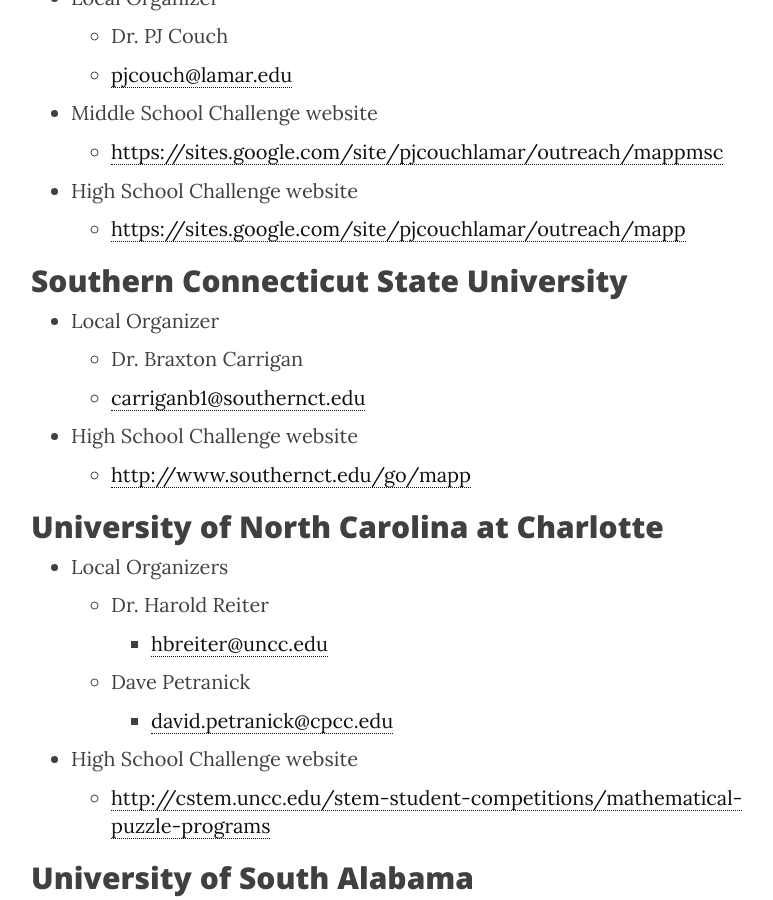
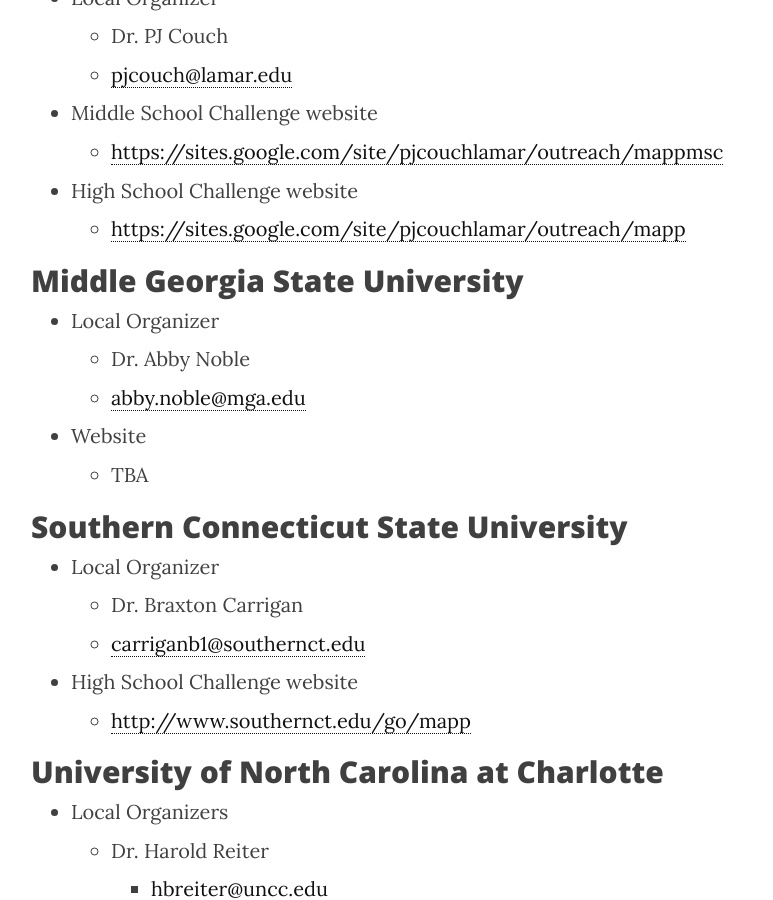
Before and after one commit to MaPPmath/mappmath.github.io, a Jekyll site: the page built from pages/3_campuses.md, in a window 1280 px wide and 900 px high, scrolled down 958 px. Shown: the whole window, without its empty margins (234-1007 px from the left). Built offline with Jekyll 4.4.1, drawn with Linux system fonts in a browser that asks for light colours; nearby versions of some CDN libraries.

Commit message:
add back middle GA

```diff
--- a/pages/3_campuses.md
+++ b/pages/3_campuses.md
@@ -30,13 +30,13 @@
 - High School Challenge website
     - <https://sites.google.com/site/pjcouchlamar/outreach/mapp>
 
-<!-- ## Middle Georgia State University
+## Middle Georgia State University
 
 - Local Organizer
     - Dr. Abby Noble
     - <abby.noble@mga.edu>
 - Website
-    - TBA -->
+    - TBA
 
 ## Southern Connecticut State University
 
```
